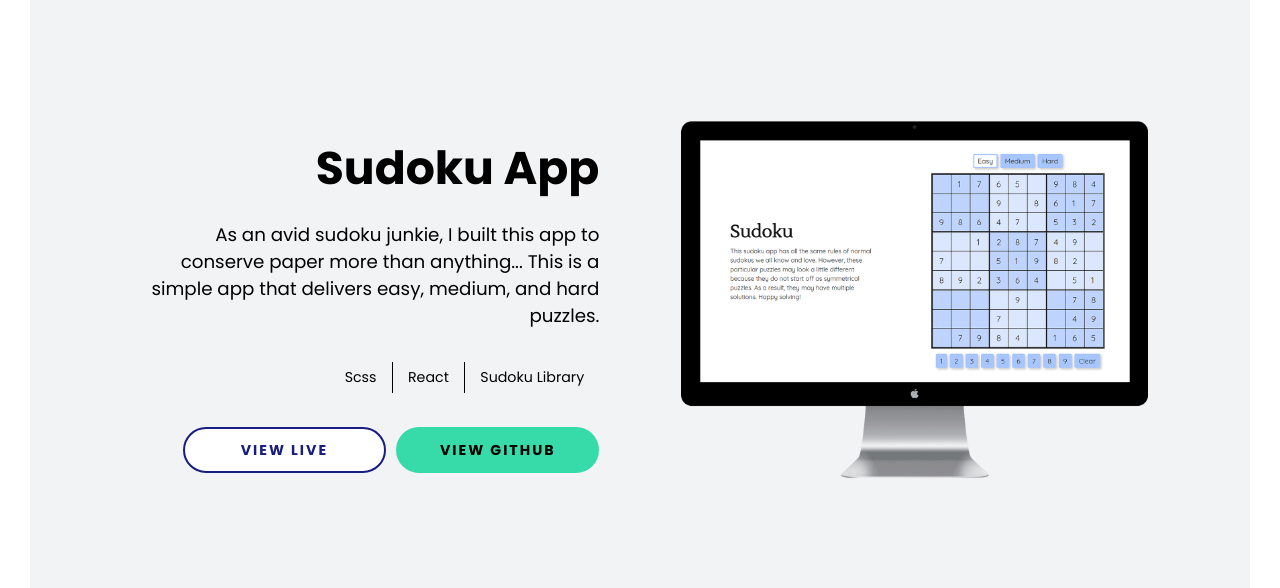
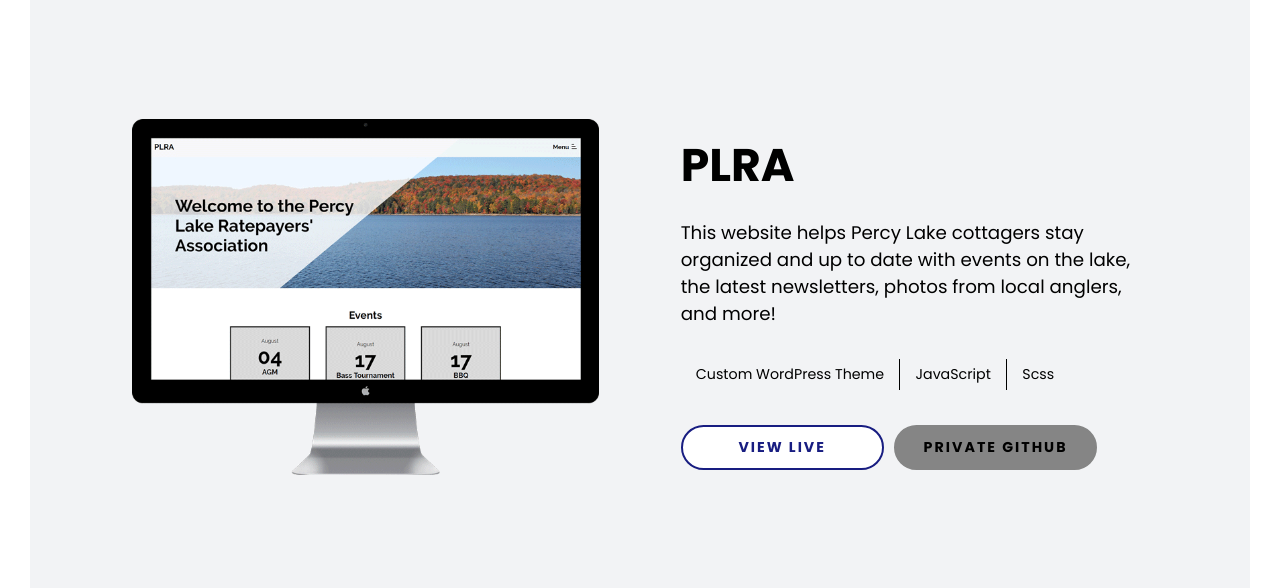
Before and after one commit to claireristow/portfolio, a website: page index.html in a window 1280 px wide. Shown: the part 1766-2354 px from the top of the page. Drawn offline with nearby package versions, Linux system fonts and the light colour scheme; files that its build step writes are made by us from their sources.

Commit message:
PLRA no longer in progress

```diff
--- a/index.html
+++ b/index.html
@@ -131,13 +131,12 @@
                     <p class="subheading">03 - What I've been working on</p>
                 </div>
                 <h2>Projects</h2>
-                <!-- <article class="left wow fadeInUp">
+                <article class="left wow fadeInUp">
                     <div class="projectContent">
-                        <h3>PLRA - In Progress</h3>
-                        <p>This website helps Percy Lake cottagers stay organized and up to date with events on the lake. Members of the lake can also purchase their annual Percy Lake Ratepayers' Association membership here!</p>
+                        <h3>PLRA</h3>
+                        <p>This website helps Percy Lake cottagers stay organized and up to date with events on the lake, the latest newsletters, photos from local anglers, and more!</p>
                         <div class="builtWith">
-                            <p>WordPress</p>
-                            <p>WooCommerce</p>
+                            <p>Custom WordPress Theme</p>
                             <p>JavaScript</p>
                             <p>Scss</p>
                         </div>
@@ -150,7 +149,7 @@
                         <h3 class="hide">PLRA - In Progress</h3>
                         <img src="assets/devices/percy-display.png" alt="Percy Lake Ratepayer's Association website displayed">
                     </a>
-                </article> -->
+                </article>
                 <article class="right wow fadeInUp">
                     <div class="projectContent">
                         <h3>Sudoku App</h3>
```
